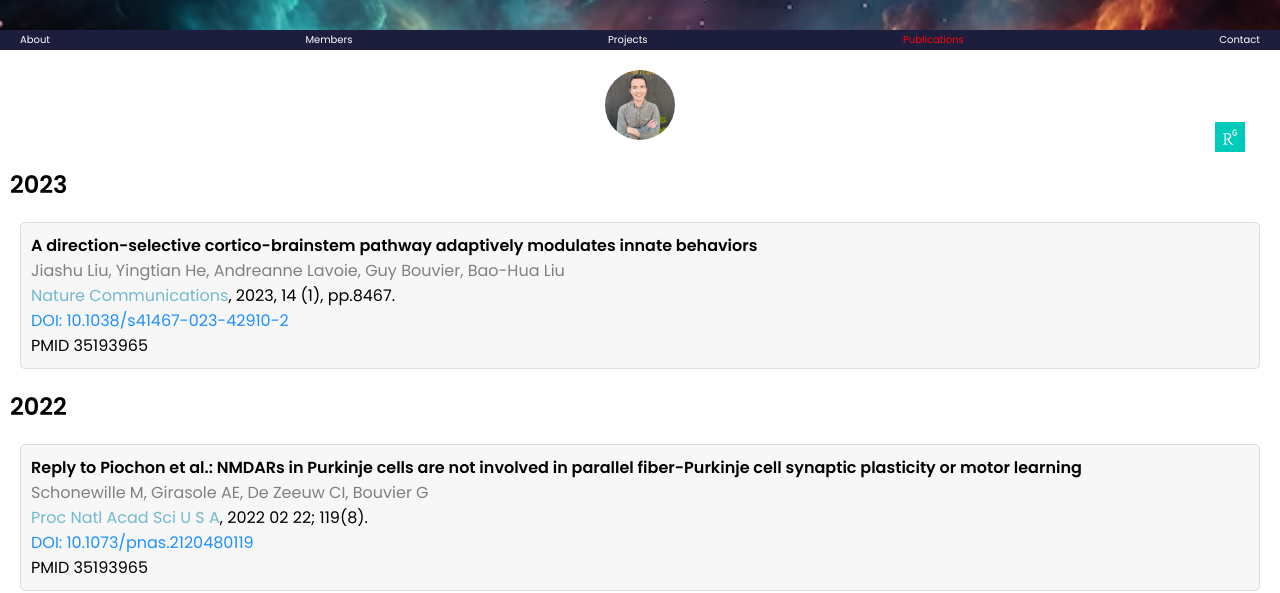
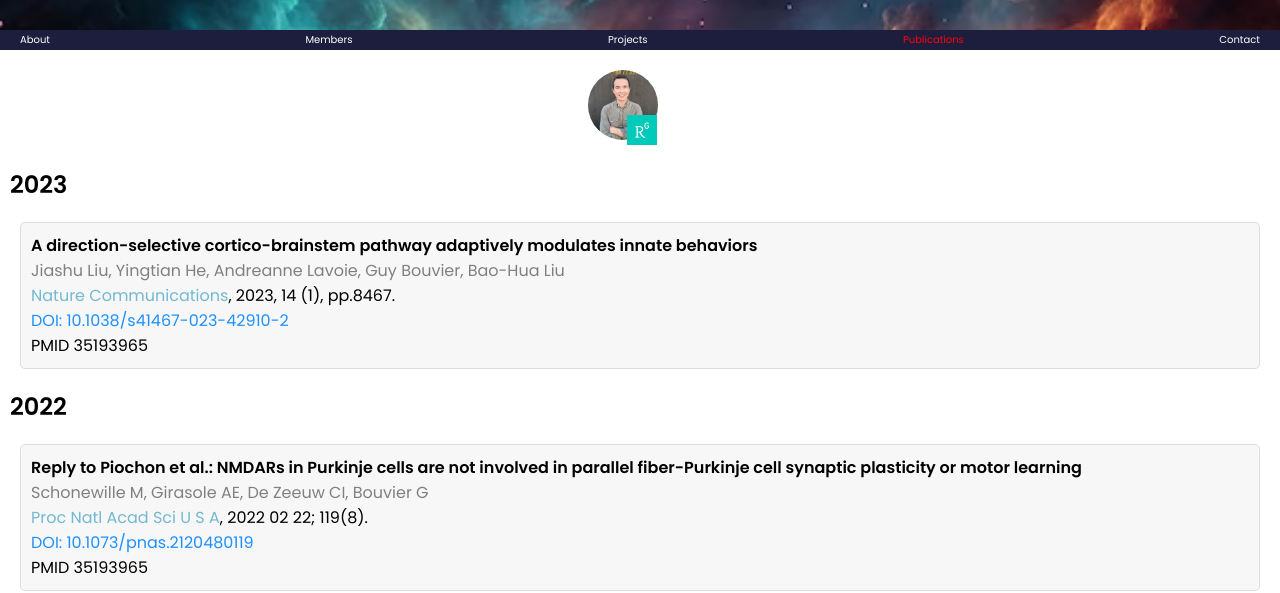
Before and after one commit to AbdussamedY/SensoMotionWebsite, a plain HTML site: page publications.html in a window 1280 px wide. Shown: the part 210-803 px from the top of the page. Drawn offline with Linux system fonts and the light colour scheme.

Commit message:
Add files via upload
Correction of RG position in publications page

```diff
--- a/style.css
+++ b/style.css
@@ -283,7 +283,7 @@ header .lab_identity .custom-hr {
 }
 
 .RG {
-    position: absolute; /* Permet de positionner cette image par rapport au parent */
+    position: relative; /* Permet de positionner cette image par rapport au parent */
     bottom: -5px; /* Positionne en bas */
     right: 35px; /* Positionne à droite */
     width: 30px; /* Taille de l'image chevauchante */
```
Also changed, not shown: script.js (+0 -13 lines).
